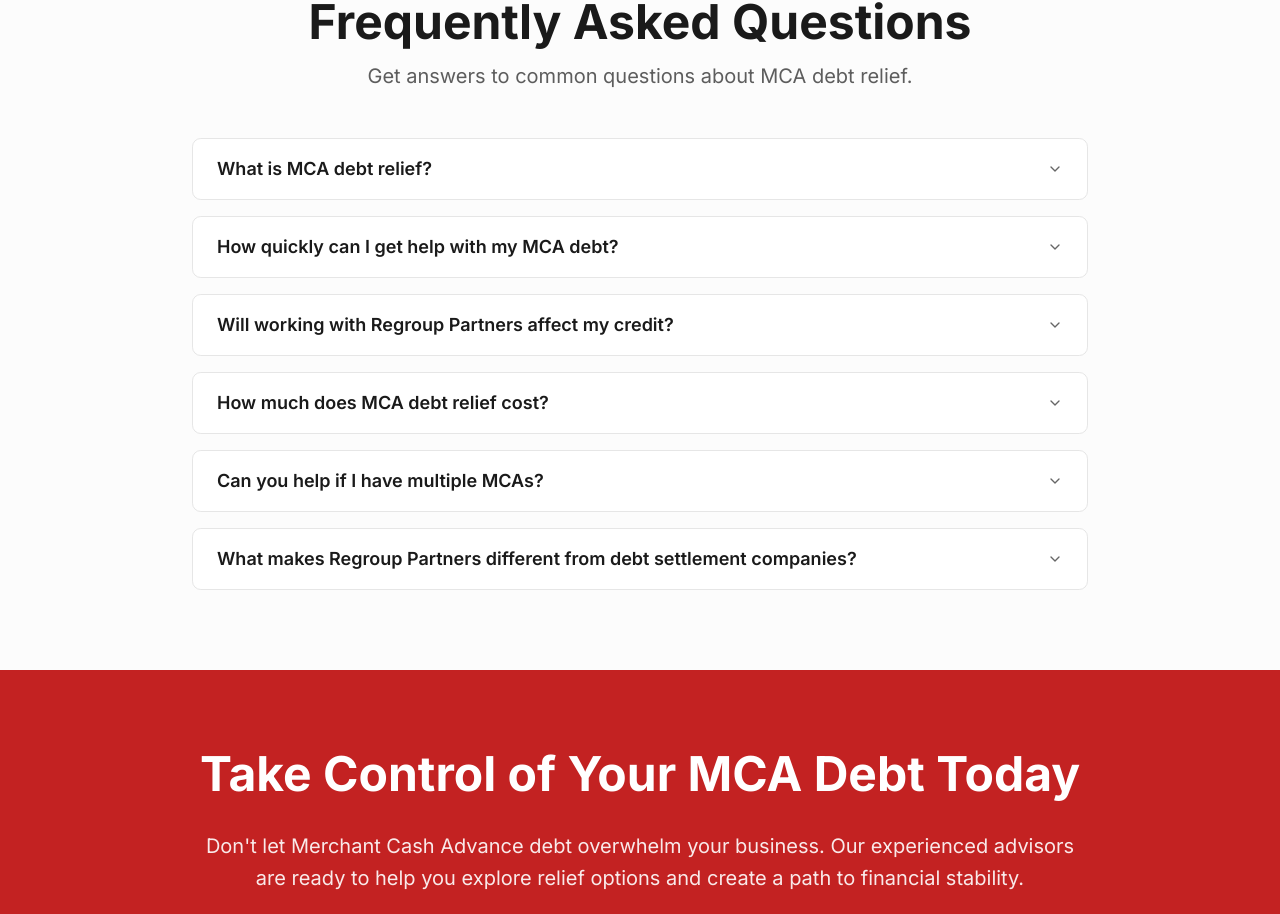
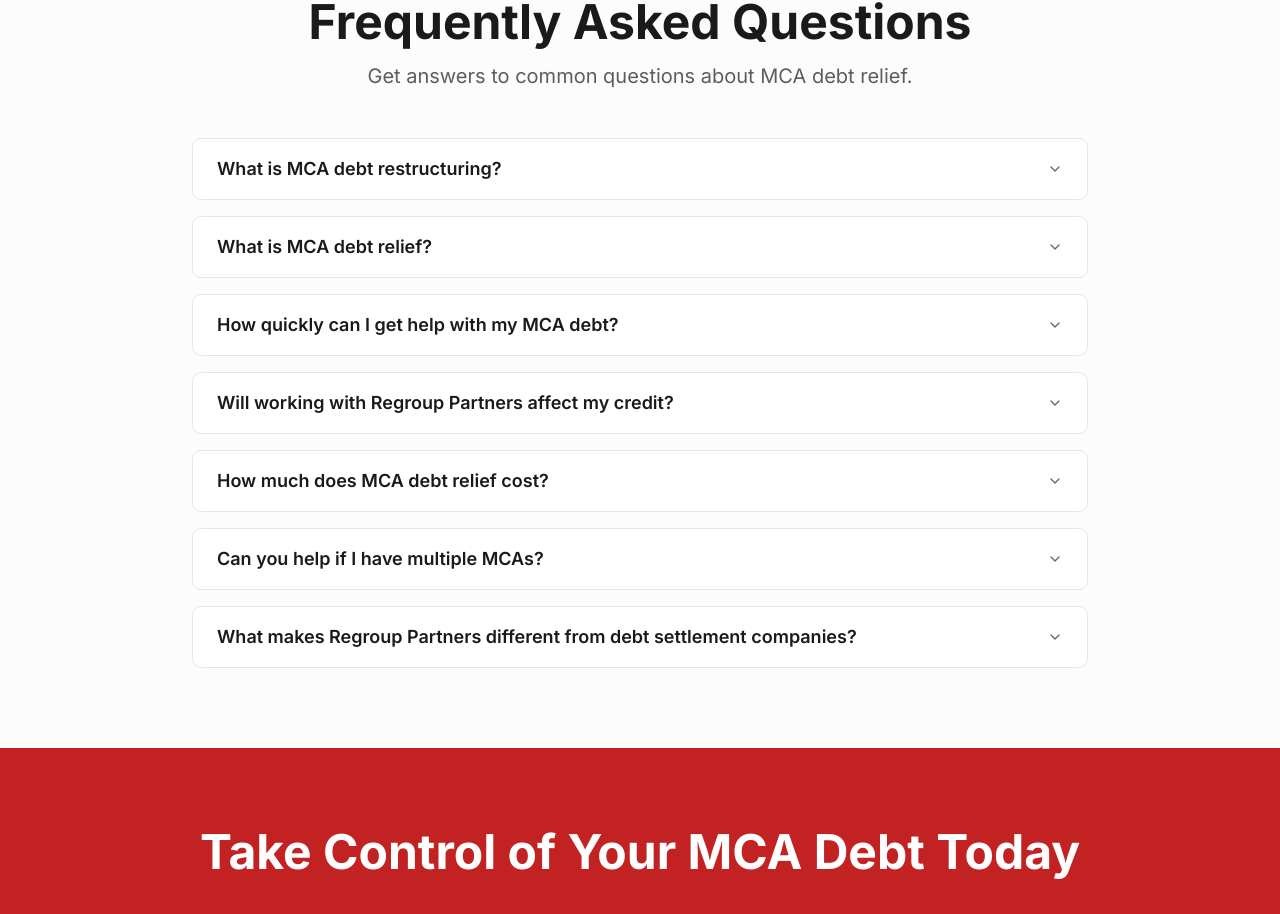
Before and after one commit to samknows9999/sg-054d5103-85fc-4583-be9c-e577d71113a8-1779968500, a Next.js app: page /mca-debt-relief in a window 1280 px wide. Shown: the part 5603-6517 px from the top of the page. Built offline with nearby package versions, Linux system fonts and the light colour scheme; no server answers; what react-google-recaptcha-v3 would draw is missing.

Commit message:
feat(ui): add mca debt restructuring faq item

```diff
--- a/src/pages/mca-debt-relief.tsx
+++ b/src/pages/mca-debt-relief.tsx
@@ -68,6 +68,10 @@ Date & Time: ${new Date().toLocaleString()}
   };
 
   const faqs = [
+    {
+      q: "What is MCA debt restructuring?",
+      a: "MCA debt restructuring refers to strategies used to address Merchant Cash Advance obligations, improve cash flow, coordinate with creditors, and create a more sustainable financial structure for the business. Depending on the situation, restructuring may involve reviewing repayment arrangements, improving cash flow management, and developing a practical plan to support long-term business stability."
+    },
     {
       q: "What is MCA debt relief?",
       a: "MCA debt relief involves working with creditors to restructure or reduce Merchant Cash Advance obligations through professional negotiation, cash flow analysis, and strategic business restructuring."
```
